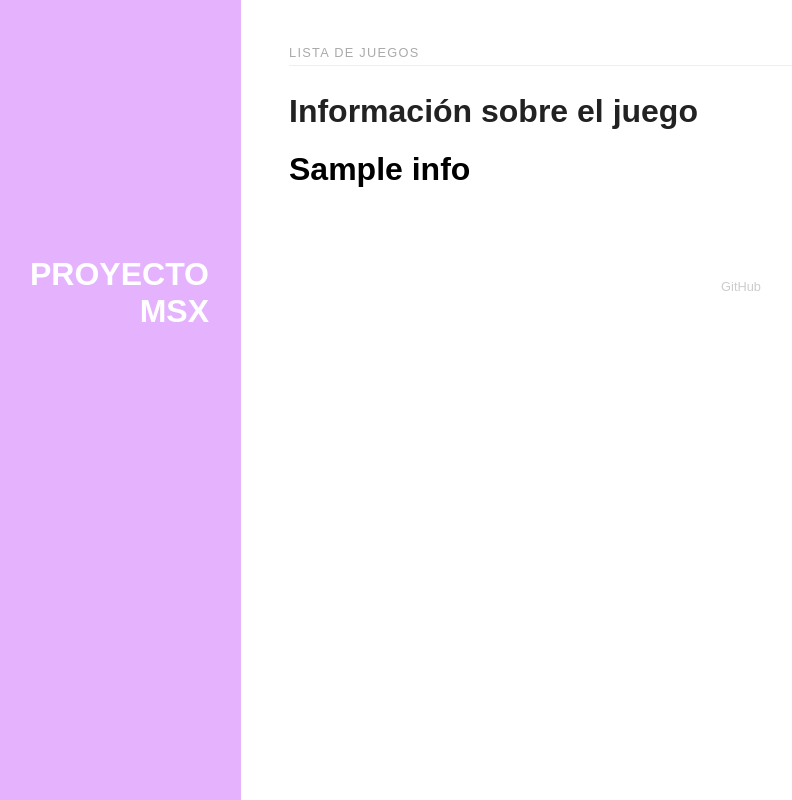
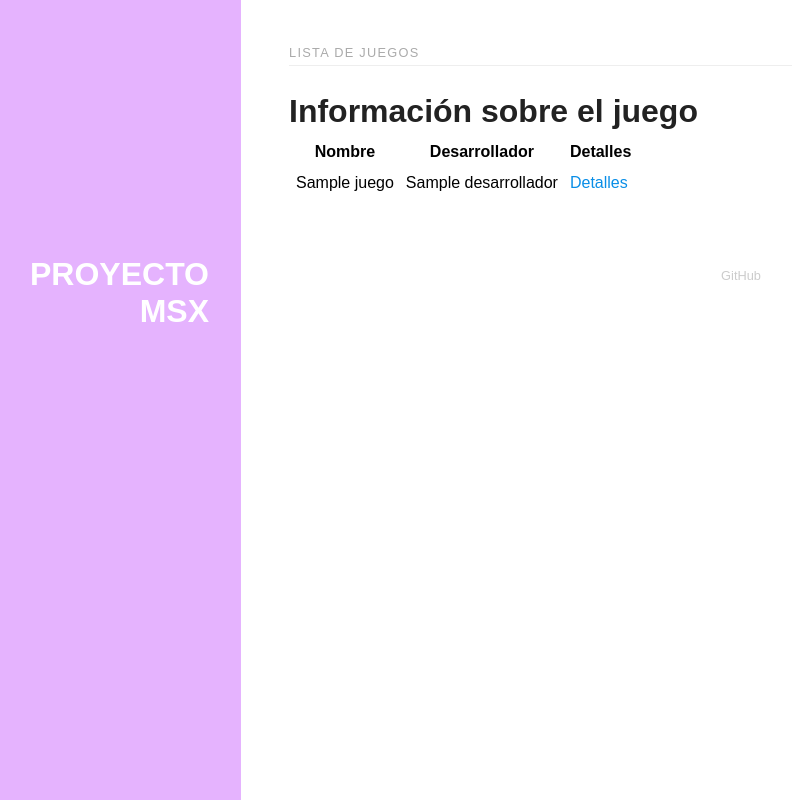
Before and after one commit to mmarnun/proyecto_msx, a Flask app: template templates/listajuegos.html in a window 1280 px wide. Shown: the whole page, without its empty margins (79-871 px from the left). Run offline with Flask 3, Linux system fonts and the light colour scheme; the template is opened without the code that fills it: most values are stand-ins (such as "Sample title", 1, 10 or a date in 2020).

Commit message:
Buscador y resultado

```diff
--- a/app.py
+++ b/app.py
@@ -1,24 +1,24 @@
 import json
-from flask import Flask, render_template, request
+from flask import Flask, render_template, request, redirect, url_for
 app = Flask(__name__)
 
-with open('msx.json') as f:
-    juegos = json.load(f)
+with open('msx.json') as r:
+    infojuegos = json.load(r)
 
 @app.route('/')
 def inicio():
     return render_template("inicio.html")
 
-@app.route('/juegos',methods=["GET","POST"])
+@app.route('/juegos', methods=['GET', 'POST'])
 def juegos():
-    if request.method=="POST":
-        buscador=request.form.get("buscador")
-        try:
-            info="Prueba info".format(buscador)
-        except:
-            info="No hay"
-        return render_template("listajuegos.html",info=info)
-    else:
-        return render_template("juegos.html")
+    if request.method == 'POST':
+        return redirect(url_for('listajuegos'))
+    return render_template('juegos.html')
+
+@app.route('/listajuegos', methods=['POST'])
+def listajuegos():
+    nombre = request.form.get('buscador', '')
+    juegos = [juego for juego in infojuegos if str(juego['nombre']).lower().startswith(nombre.lower())]
+    return render_template('listajuegos.html', juegos=juegos)
 
 app.run("0.0.0.0",5000,debug=True)
--- a/templates/juegos.html
+++ b/templates/juegos.html
@@ -10,7 +10,7 @@
             <h2 class="post-title">Buscador de juegos</h2>
         </header>
     </section>
-    <form action="/listajuegos" method="GET">
+    <form action="/listajuegos" method="POST">
         <input type="text" id="buscador" name="buscador" placeholder="Introduce el nombre de un juego..." style="border: 2px solid #e5b3fe; width: 30%;">
         <button type="submit" style="background-color: #e5b3fe; color: white; border-radius: 10px; border: none; padding: 5px;">Buscar</button>
       </form>
--- a/templates/listajuegos.html
+++ b/templates/listajuegos.html
@@ -9,7 +9,24 @@
         <header class="post-header">
             <h2 class="post-title">Información sobre el juego</h2>
         </header>
-        <h1>{{info}}</h1>
-    </section>
+        <table>
+            <thead>
+              <tr>
+                <th style="padding: 5px;">Nombre</th>
+                <th style="padding: 5px;">Desarrollador</th>
+                <th style="padding: 5px;">Detalles</th>
+              </tr>
+            </thead>
+            <tbody>
+              {% for juego in juegos %}
+              <tr>
+                <td style="padding: 5px;">{{ juego['nombre'] }}</td>
+                <td style="padding: 5px;">{{ juego['desarrollador'] }}</td>
+                <td style="padding: 5px;"><a href="/juego/{{ juego['identificador'] }}">Detalles</a></td>
+              </tr>
+              {% endfor %}
+            </tbody>
+          </table>
+                  </section>
 </div>
 {% endblock %}
```
